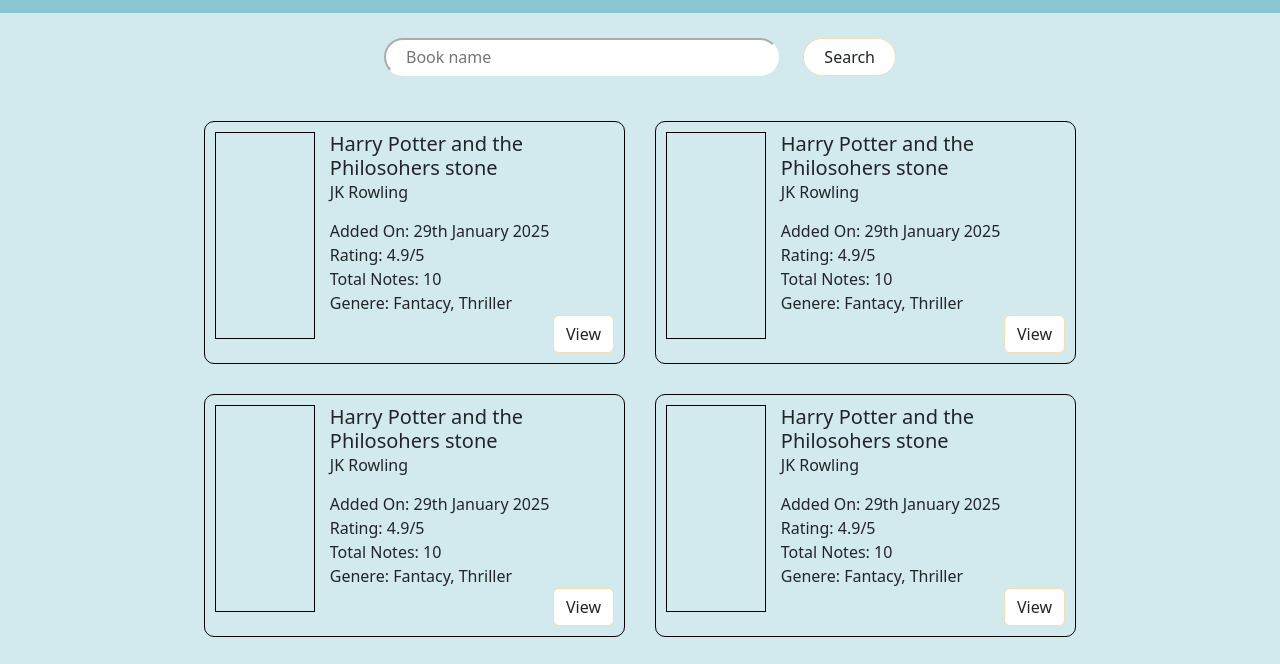
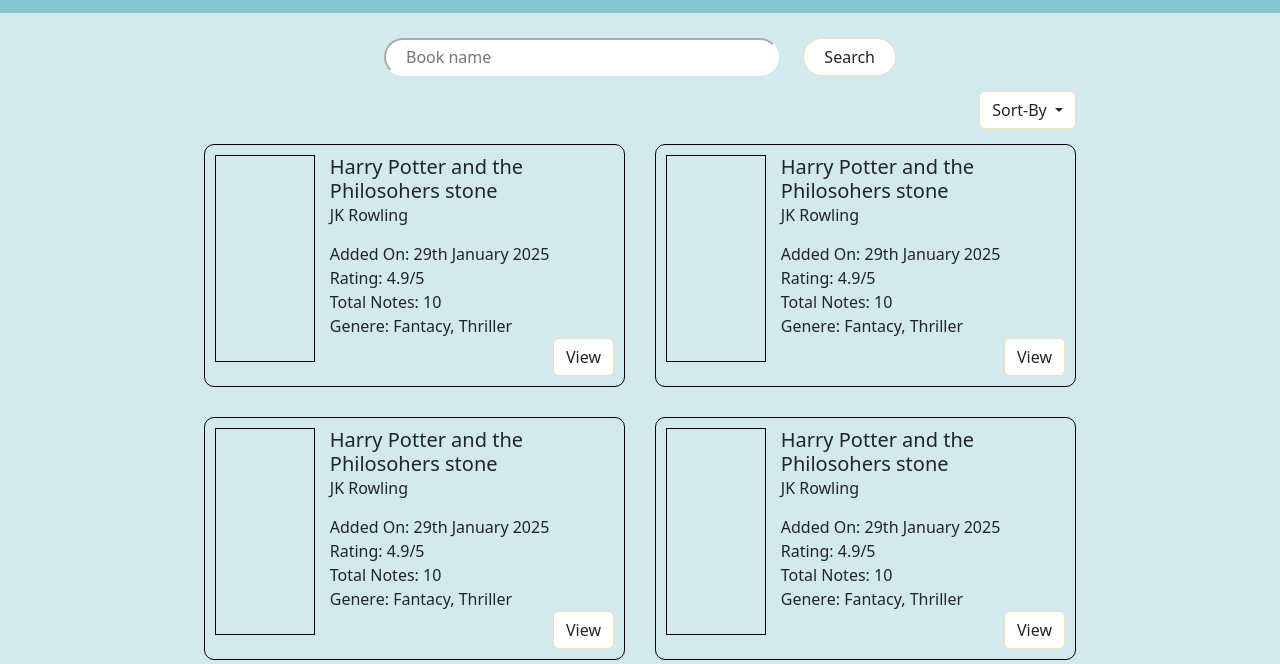
Before and after one commit to VG75/book-notes, a website: page view-all-books.html in a window 1280 px wide. Shown: the part 67-731 px from the top of the page. Drawn offline with nearby package versions, Linux system fonts and the light colour scheme.

Commit message:
Added the sort by button

```diff
--- a/public/css/style.css
+++ b/public/css/style.css
@@ -408,11 +408,7 @@
     padding-right: 20px;
 }
 
-.all-books.container {
-    margin-top: 30px;
 
-
-}
 
 .all-books-grid-container {
     display: grid;
@@ -461,3 +457,10 @@
 .page-link {
     color: black;
 }
+
+.sort-btn {
+
+    margin-bottom: 15px;
+    display: flex;
+    justify-content: flex-end;
+}
--- a/view-all-books.html
+++ b/view-all-books.html
@@ -40,6 +40,19 @@
             <input type="text" name="book-name" placeholder="Book name">
             <button class="btn">Search</button>
         </form>
+    </div>
+
+    <div class="sort-btn container">
+        <div class="btn-group">
+            <button type="button" class="btn dropdown-toggle" data-bs-toggle="dropdown" aria-expanded="false">
+                Sort-By
+            </button>
+            <ul class="dropdown-menu">
+              <li><a class="dropdown-item" href="#">Date</a></li>
+              <li><a class="dropdown-item" href="#">Alphabetically</a></li>
+              <li><a class="dropdown-item" href="#">Rating</a></li>
+            </ul>
+          </div>
     </div>
 
     <div class="all-books container">
```
